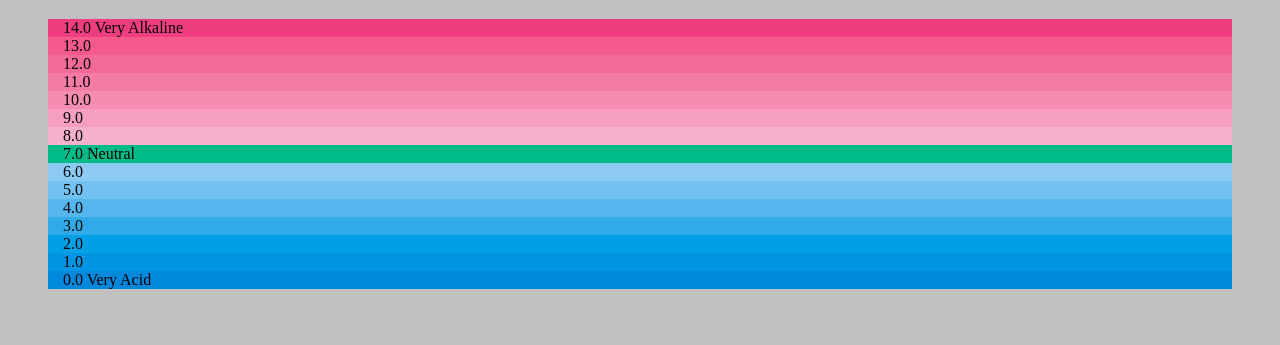
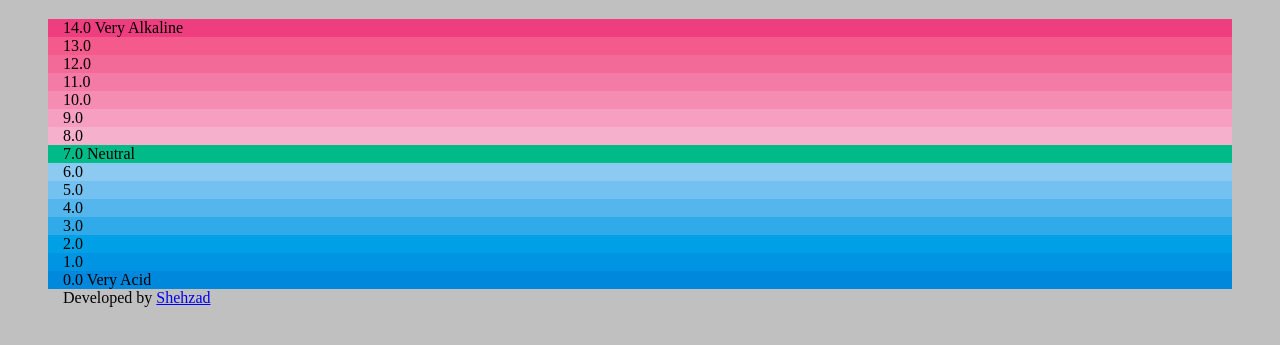
Before and after one commit to shehza-d/ss, a plain HTML site: page sub-projects/ph-scale.html in a window 1280 px wide. Shown: the part 81-426 px from the top of the page. Drawn offline with Linux system fonts and the light colour scheme.

Commit message:
fianl
final

```diff
--- a/sub-projects/ph-scale.html
+++ b/sub-projects/ph-scale.html
@@ -26,6 +26,11 @@
     <p class="p13">2.0 </p>
     <p class="p14">1.0 </p>
     <p class="p15">0.0 Very Acid</p>
+
+
+
+    <p>Developed by <a href="https://www.instagram.com/shehza.d/?utm_medium=copy_link">Shehzad</a></p>
+
 </body>
 
 </html>
```
